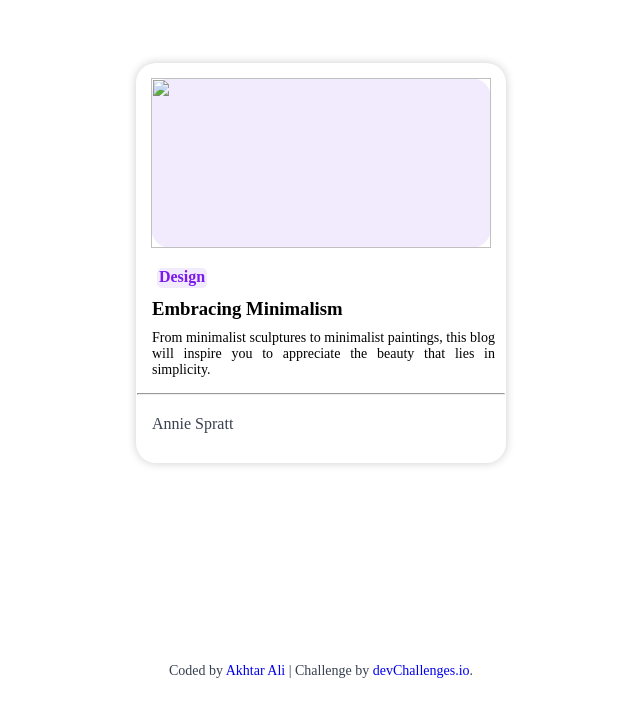
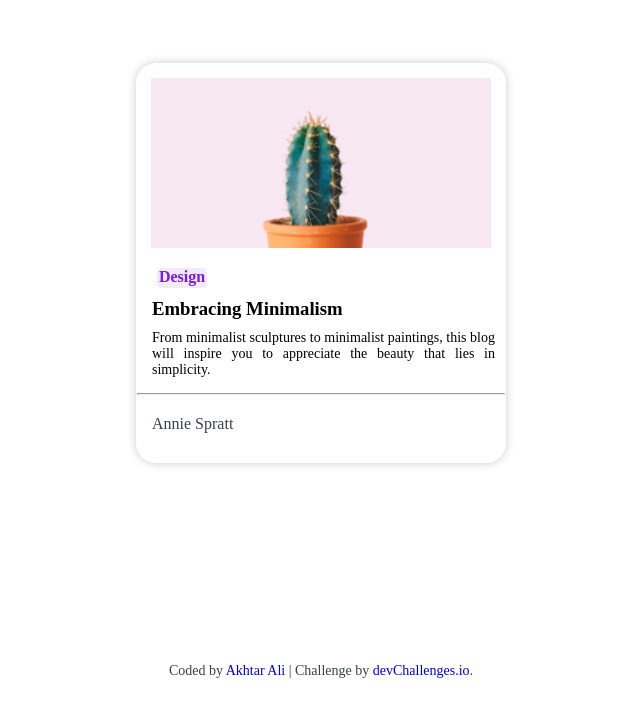
Before and after one commit to Akhtar-tech786/Minimal-blog-card, a plain HTML site: page index.html in a window 1280 px wide. Shown: the part 137-854 px from the top of the page, without its empty margins (319-959 px from the left). Drawn offline with Linux system fonts and the light colour scheme; a web font is replaced by a local one.

Commit message:
Update index.html

```diff
--- a/index.html
+++ b/index.html
@@ -3,7 +3,7 @@
   <head>
     <meta charset="UTF-8" />
     <meta name="viewport" content="width=device-width, initial-scale=1.0" />
-    <link rel="icon" href="resources/favicon.ico" type="image/x-icon" sizes="96x96"/>
+    <link rel="icon" href="favicon.ico" type="image/x-icon" sizes="96x96"/>
     <link rel="stylesheet" href="https://fonts.google.com/specimen/Sora?query=sora">
     <link rel="stylesheet" href="style.css" />
     <title>devChallenges.io | Minimal Blog Card</title>
@@ -12,7 +12,7 @@
   <body>
     <div id="container">
       <header>
-        <img src="/resources/Cactus.jpg" alt="" />
+        <img src="Cactus.jpg" alt="" />
       </header>
       <main>
         <h4>Design</h4>
```
